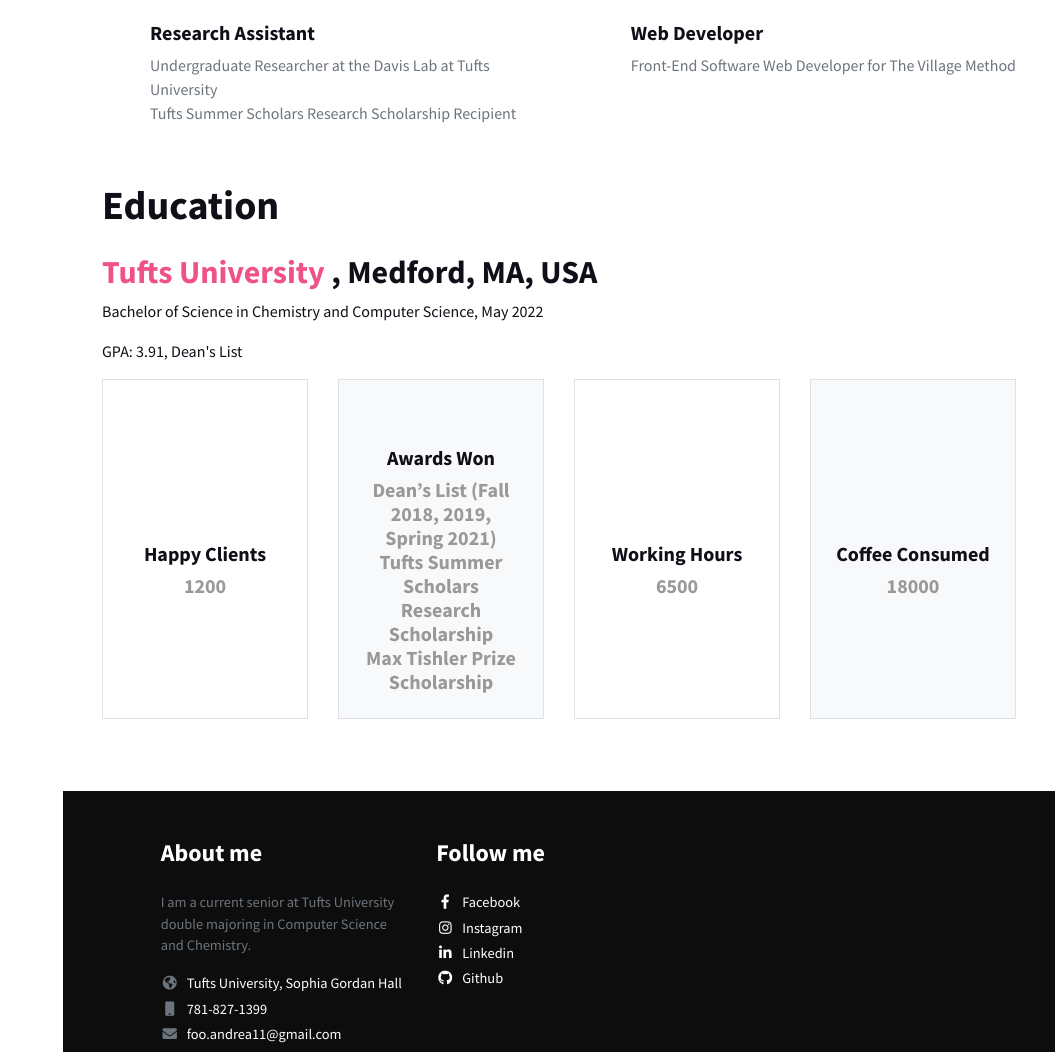
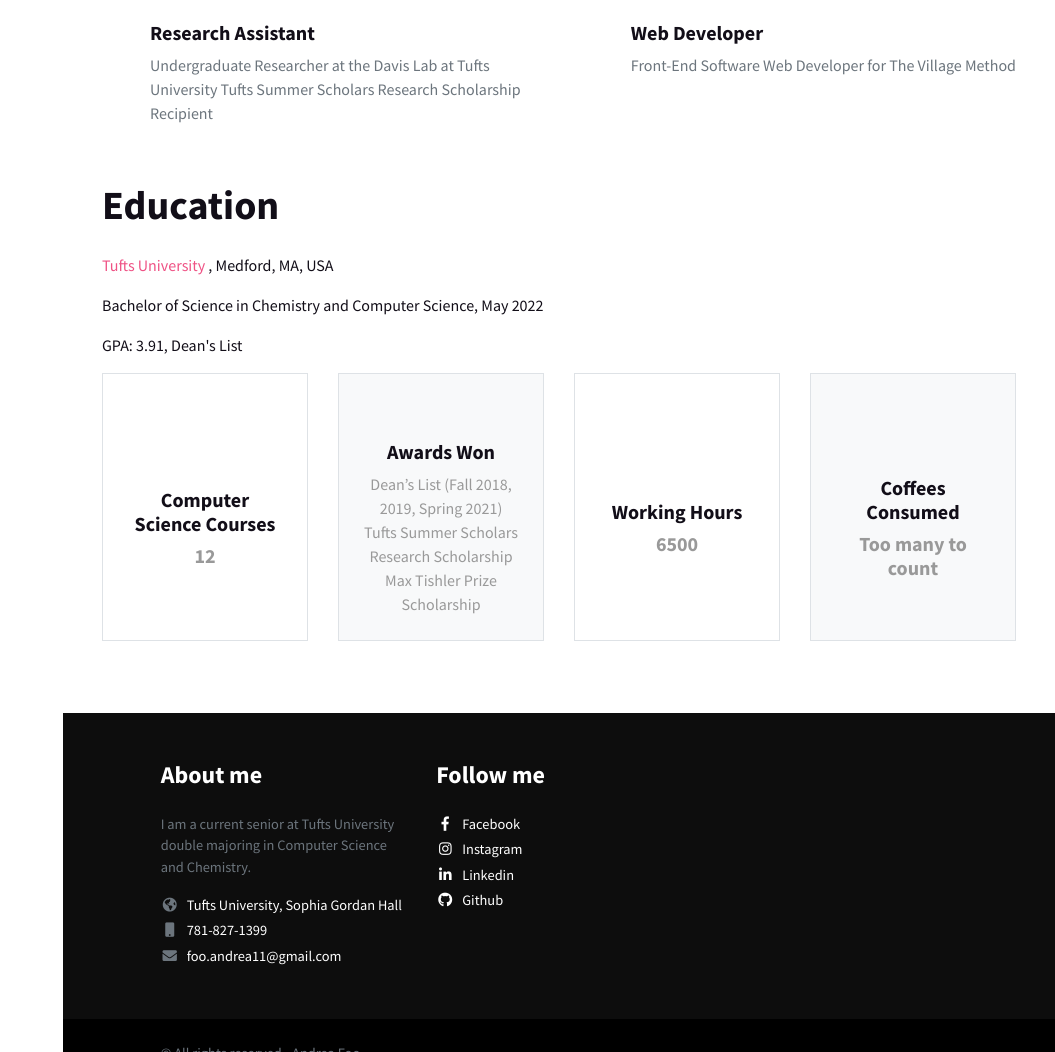
Before and after one commit to andreafoo11/personal-portfolio, a plain HTML site: page about.html in a window 1280 px wide. Shown: the part 889-1941 px from the top of the page, without its empty margins (225-1280 px from the left). Drawn offline with Linux system fonts and the light colour scheme; no server answers; a script that the page names is missing.

Commit message:
Update about.html

```diff
--- a/about.html
+++ b/about.html
@@ -102,7 +102,7 @@
                 <div class="ml-3">
                   <h3 class="h5 mr-3">Software Engineer</h3>
                   <p class="text-muted mb-2">
-                    Backend Software Engineer Intern at Grab<br>
+                    Backend Software Engineer Intern at Grab
                     Full Stack Software Engineer Intern at T-Lab Education
                   </p>
                 </div>
@@ -135,7 +135,7 @@
                 <div class="ml-3">
                   <h3 class="h5 mr-3">Research Assistant</h3>
                   <p class="text-muted mb-2">
-                    Undergraduate Researcher at the Davis Lab at Tufts University<br>
+                    Undergraduate Researcher at the Davis Lab at Tufts University
                     Tufts Summer Scholars Research Scholarship Recipient
                   </p>
                 </div>
@@ -160,7 +160,7 @@
           </div>
           <h2 class="h1">Education</h2>
           <p class="text-muted mb-4" name = "education">
-            <h2 name = "education-title"><a href = "https://www.tufts.edu" target="_blank">Tufts University</a> , Medford, MA, USA</h2>
+            <p name = "education-title"><a href = "https://www.tufts.edu" target="_blank">Tufts University</a> , Medford, MA, USA</p>
             <p>Bachelor of Science in Chemistry and Computer Science, May 2022 </p>
             <p>GPA: 3.91, Dean's List </p>
           </p>
@@ -171,8 +171,8 @@
                   <svg class="svg-icon text-gray mb-2">
                     <use xlink:href="#stack-1"> </use>
                   </svg>
-                  <h5>Happy Clients</h5>
-                  <p class="mb-0 text-gray h5">1200</p>
+                  <h5>Computer Science Courses</h5>
+                  <p class="mb-0 text-gray h5">12</p>
                 </div>
               </div>
             </div>
@@ -183,7 +183,7 @@
                     <use xlink:href="#quality-1"> </use>
                   </svg>
                   <h5>Awards Won</h5>
-                  <p class="mb-0 text-gray h5" name = "description">
+                  <p class="mb-0 text-gray" name = "description">
                     Dean’s List (Fall 2018, 2019, Spring 2021)<br>
                     Tufts Summer Scholars Research Scholarship<br>
                     Max Tishler Prize Scholarship
@@ -208,8 +208,8 @@
                   <svg class="svg-icon text-gray mb-2">
                     <use xlink:href="#hot-coffee-1"> </use>
                   </svg>
-                  <h5>Coffee Consumed</h5>
-                  <p class="mb-0 text-gray h5">18000</p>
+                  <h5>Coffees Consumed</h5>
+                  <p class="mb-0 text-gray h5">Too many to count</p>
                 </div>
               </div>
             </div>
```
